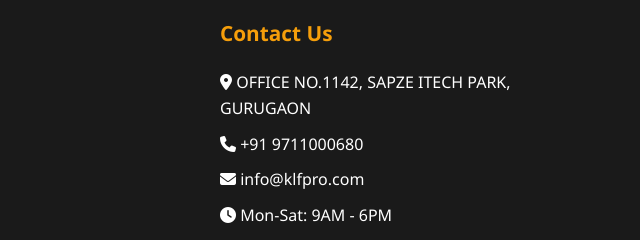
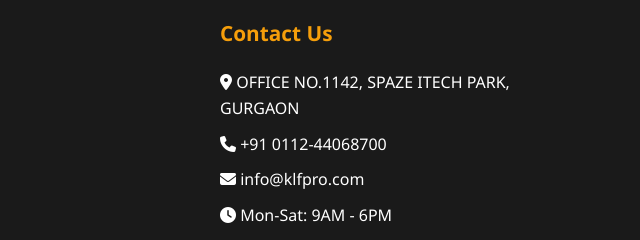
Before and after one commit to klfproconsulting456/klfproconsulting456.github.io, a plain HTML site: page pages/about.html in a window 1280 px wide. Shown: the part 3401-3641 px from the top of the page, 640-1280 px from the left. Drawn offline with Linux system fonts and the light colour scheme.

Commit message:
Update about.html

```diff
--- a/pages/about.html
+++ b/pages/about.html
@@ -300,8 +300,8 @@
         <div class="footer-column">
           <h3>Contact Us</h3>
           <ul>
-            <li><i class="fas fa-map-marker-alt"></i> OFFICE NO.1142, SAPZE ITECH PARK, GURUGAON</li>
-            <li><i class="fas fa-phone"></i> +91 9711000680</li>
+            <li><i class="fas fa-map-marker-alt"></i> OFFICE NO.1142, SPAZE ITECH PARK, GURGAON</li>
+            <li><i class="fas fa-phone"></i> +91 0112-44068700</li>
             <li><i class="fas fa-envelope"></i> info@klfpro.com</li>
             <li><i class="fas fa-clock"></i> Mon-Sat: 9AM - 6PM</li>
           </ul>
```
